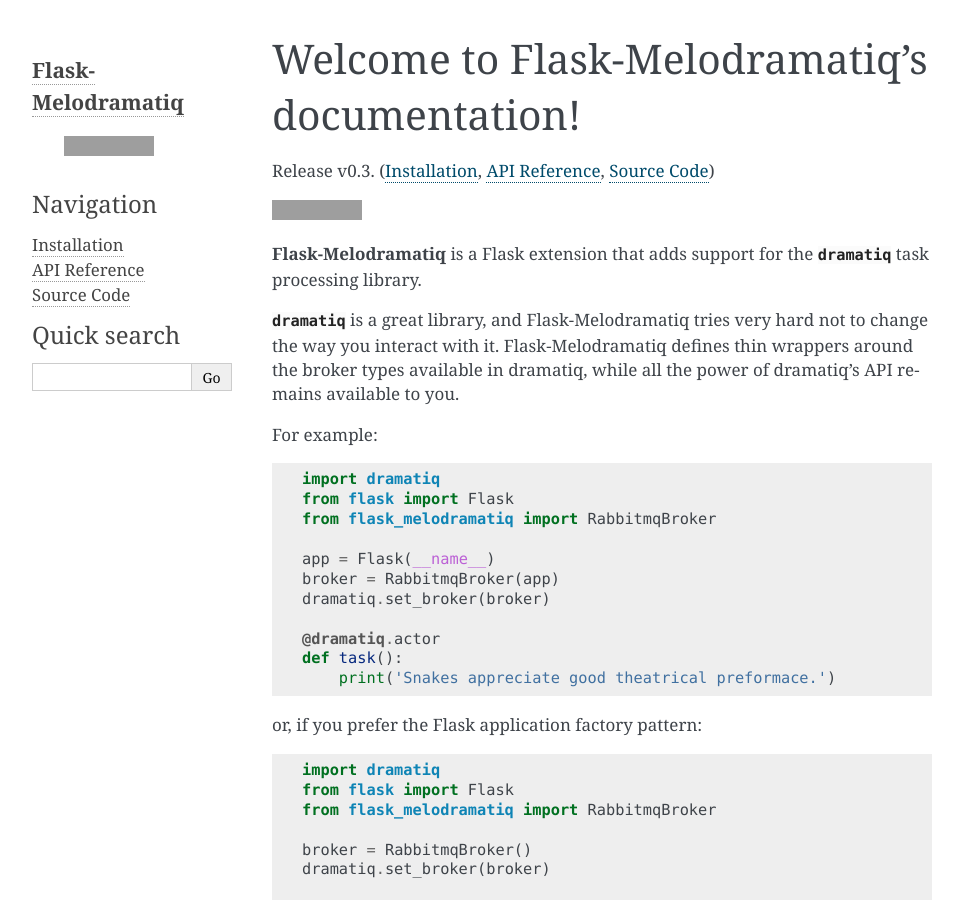
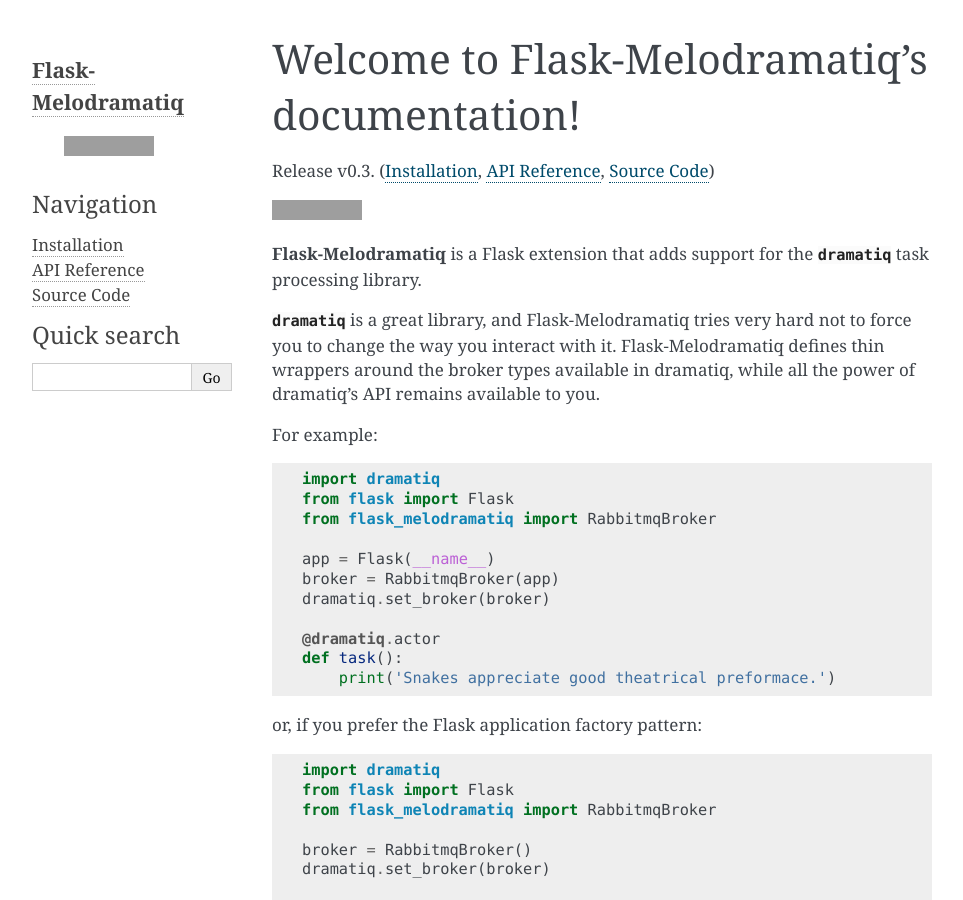
Before and after one commit to epandurski/flask_melodramatiq, a Sphinx documentation site: the page built from docs/index.rst, in a window 1280 px wide and 900 px high, cut to the strip 0-900 px from the top of the window. Shown: the whole strip, without its empty margins (148-1111 px from the left). Built offline with Sphinx 7.4.7, drawn with Linux system fonts in a browser that asks for light colours; grey boxes are pictures that could not be loaded.

Commit message:
Change description in index.rst

```diff
--- a/docs/index.rst
+++ b/docs/index.rst
@@ -18,9 +18,10 @@
 `dramatiq` task processing library.
 
 `dramatiq` is a great library, and Flask-Melodramatiq tries very hard
-not to change the way you interact with it. Flask-Melodramatiq defines
-thin wrappers around the broker types available in dramatiq, while all
-the power of dramatiq's API remains available to you.
+not to force you to change the way you interact with
+it. Flask-Melodramatiq defines thin wrappers around the broker types
+available in dramatiq, while all the power of dramatiq's API remains
+available to you.
 
 For example::
 
```
